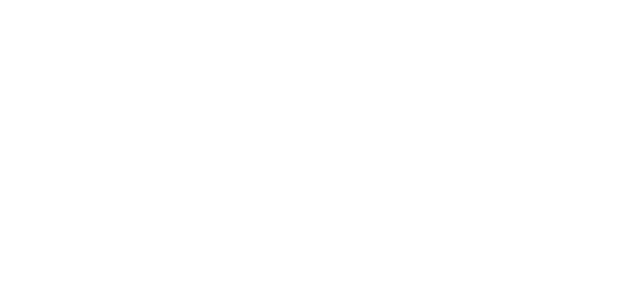
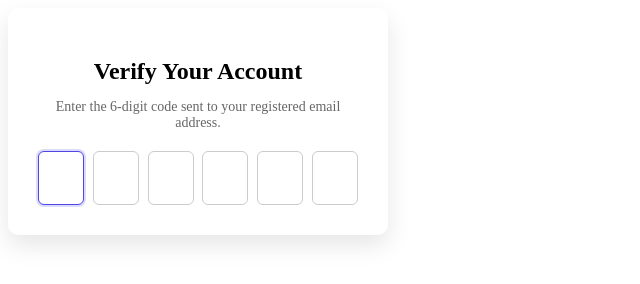
Before and after one commit to acciojob/OTP-MadhavBorkar, a website: page main.html in a window 1280 px wide. Shown: the whole page, without its empty margins (0-640 px from the left). Drawn offline with Linux system fonts and the light colour scheme.

Commit message:
created a submission

```diff
--- a/main.html
+++ b/main.html
@@ -8,6 +8,21 @@
 
 <body>
 	<!-- the entire body must be written by student -->
+	  <div class="otp-container">
+    <h2 id="verification_heading">Verify Your Account</h2>
+    <p id="verification_subtext">
+      Enter the 6-digit code sent to your registered email address.
+    </p>
+
+    <div class="code-container">
+      <input type="text" maxlength="1" class="code" />
+      <input type="text" maxlength="1" class="code" />
+      <input type="text" maxlength="1" class="code" />
+      <input type="text" maxlength="1" class="code" />
+      <input type="text" maxlength="1" class="code" />
+      <input type="text" maxlength="1" class="code" />
+    </div>
+  </div>
     <script type="text/javascript" src="./script.js">
 </script>
 
--- a/script.js
+++ b/script.js
@@ -1 +1,32 @@
 //your JS code here. If required.
+  const inputs = document.querySelectorAll('.code');
+
+    inputs[0].focus();
+
+    inputs.forEach((input, index) => {
+
+      // Forward typing
+      input.addEventListener('input', (e) => {
+        const value = e.target.value;
+
+        // Allow only digits
+        if (!/^\d$/.test(value)) {
+          e.target.value = '';
+          return;
+        }
+
+        if (index < inputs.length - 1) {
+          inputs[index + 1].focus();
+        }
+      });
+
+      // Backspace behavior
+      input.addEventListener('keydown', (e) => {
+        if (e.key === 'Backspace') {
+          if (input.value === '' && index > 0) {
+            inputs[index - 1].value = '';
+            inputs[index - 1].focus();
+          }
+        }
+      });
+    });
--- a/styles.css
+++ b/styles.css
@@ -1 +1,49 @@
 /*  your css code here. If applicable */
+<style>
+    body {
+      font-family: Arial, sans-serif;
+      background: #f6f7fb;
+      display: flex;
+      justify-content: center;
+      align-items: center;
+      height: 100vh;
+    }
+
+    .otp-container {
+      background: white;
+      padding: 30px;
+      border-radius: 10px;
+      text-align: center;
+      box-shadow: 0 10px 25px rgba(0,0,0,0.1);
+      width: 320px;
+    }
+
+    #verification_heading {
+      margin-bottom: 8px;
+    }
+
+    #verification_subtext {
+      color: #666;
+      margin-bottom: 20px;
+      font-size: 14px;
+    }
+
+    .code-container {
+      display: flex;
+      justify-content: space-between;
+    }
+
+    .code {
+      width: 40px;
+      height: 50px;
+      font-size: 24px;
+      text-align: center;
+      border-radius: 6px;
+      border: 1px solid #ccc;
+      outline: none;
+    }
+
+    .code:focus {
+      border-color: #4f46e5;
+      box-shadow: 0 0 0 2px rgba(79,70,229,0.2);
+    }
```
